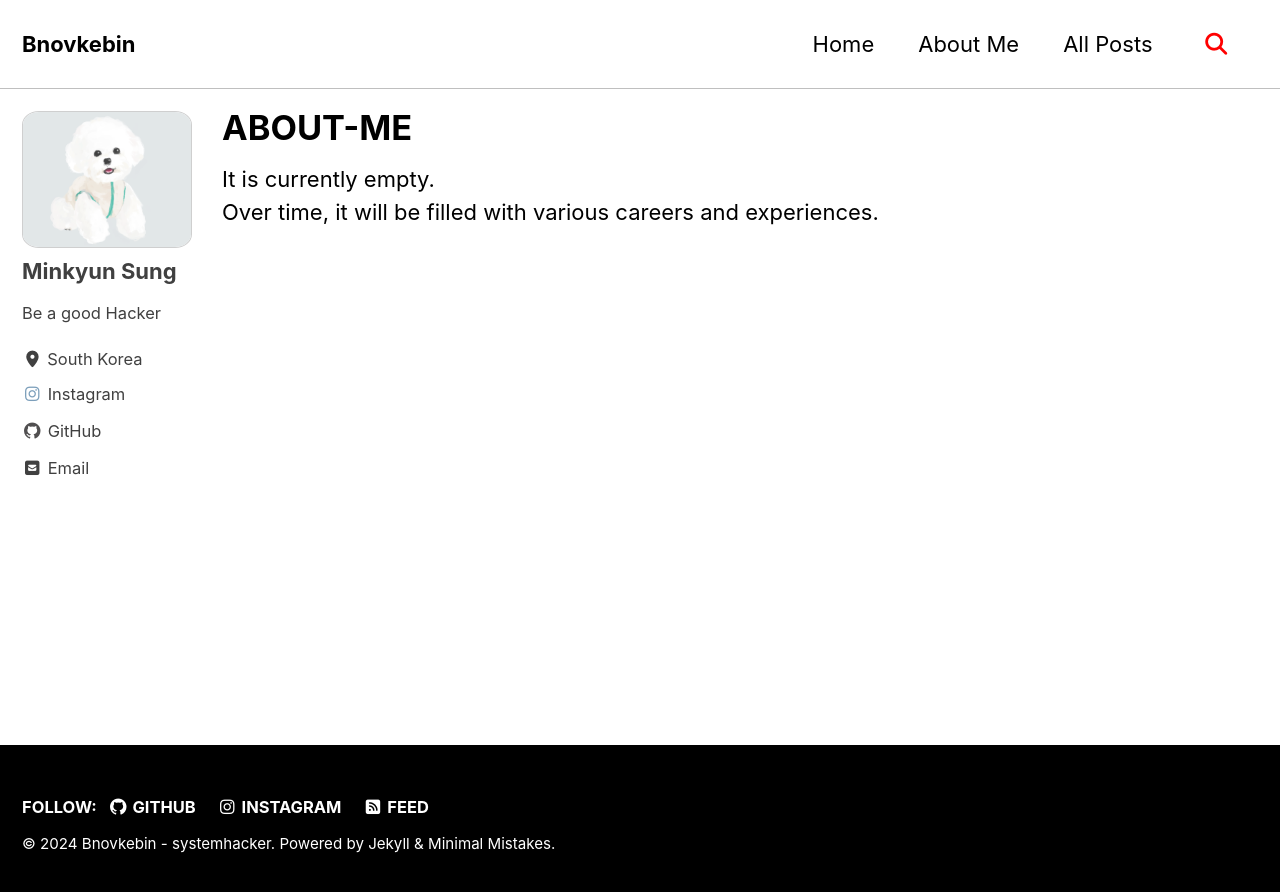
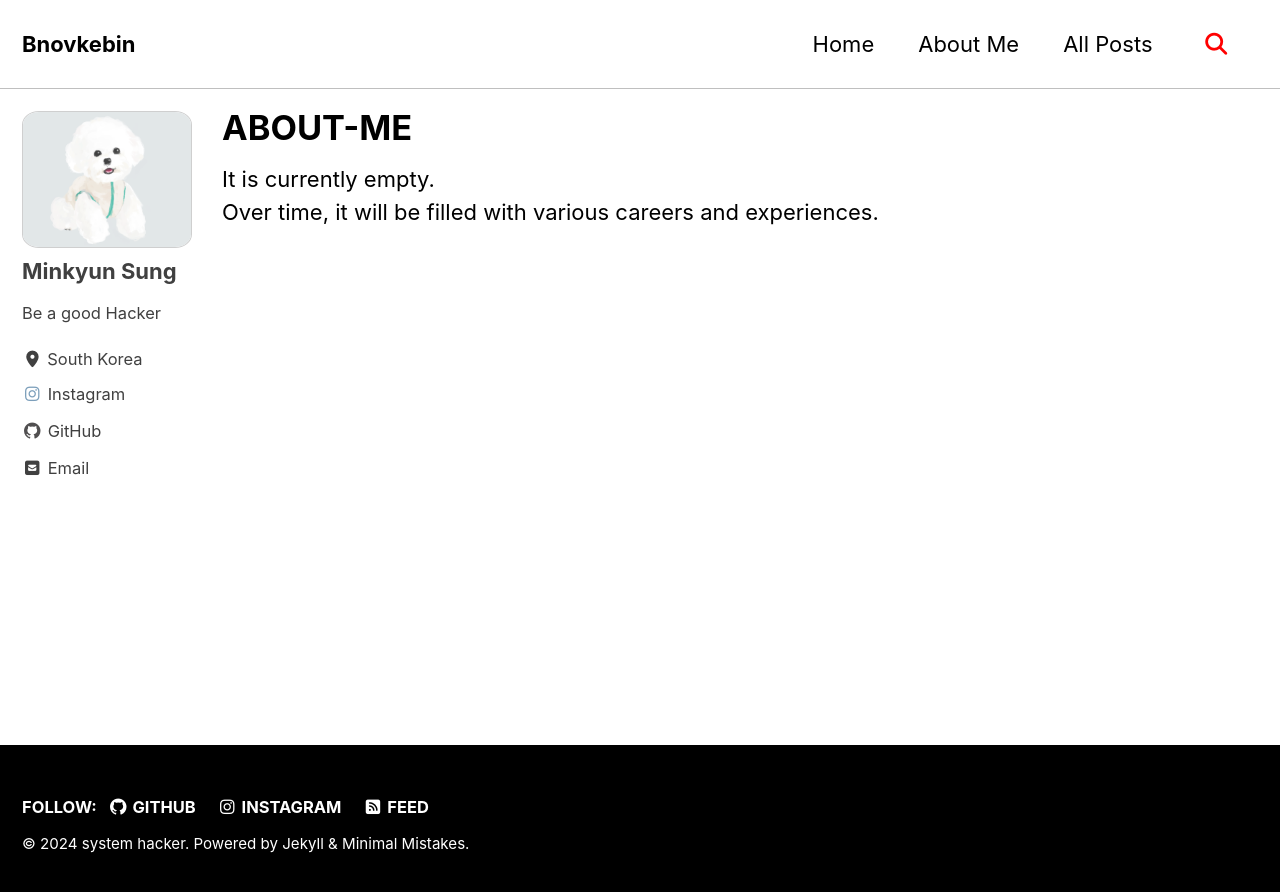
Before and after one commit to bnovkebin/bnovkebin.github.io, a Jekyll site: the page built from _pages/ABOUT-ME.md, in a window 1280 px wide. Shown: the top 892 px of the page. Built offline with Jekyll 4.4.1, drawn with Linux system fonts in a browser that asks for light colours; cached includes are drawn as plain includes.

Commit message:
20240815

```diff
--- a/_config.yml
+++ b/_config.yml
@@ -17,7 +17,7 @@ minimal_mistakes_skin    : "contrast" # "air", "aqua", "contrast", "dark", "dirt
 # Site Settings
 locale                   : "en-US"
 rtl                      : # true, false (default) # turns direction of the page into right to left for RTL languages
-title                    : "Bnovkebin - systemhacker"
+title                    : "system hacker"
 title_separator          : "-"
 subtitle                 : # site tagline that appears below site title in masthead
 name                     : "Minkyun Sung"
```
